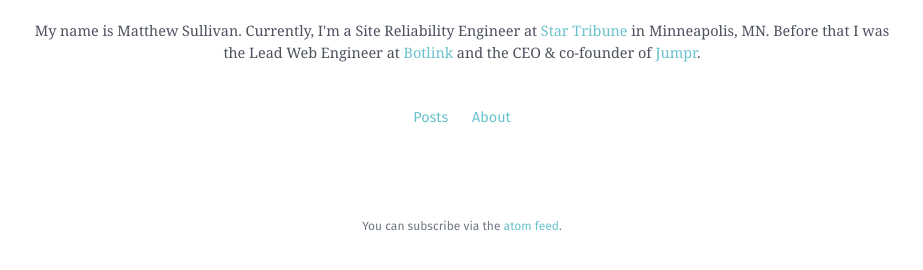
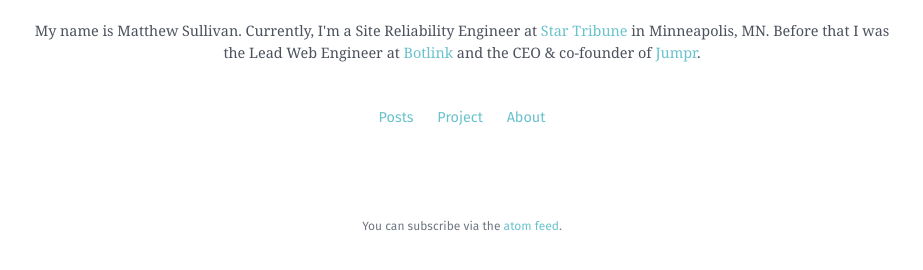
Before and after one commit to msull92/msull92-com, a Jekyll site: the page built from _posts/2017-08-21-rss-to-instapaper-loader.md, in a window 1280 px wide. Shown: the part 954-1224 px from the top of the page, without its empty margins (178-1101 px from the left). Built offline with Jekyll 4.4.1, drawn with Linux system fonts in a browser that asks for light colours; some web fonts are replaced.

Commit message:
Add projects to bottom author include

```diff
--- a/_includes/bio.html
+++ b/_includes/bio.html
@@ -9,6 +9,7 @@
     <br>
     <div class='links'>
       <a id='bio-home-link' href='/'>Posts</a>
+      <a id='bio-home-link' href='/projects/'>Project</a>
       <a id='bio-about-link' href='/about/'>About</a>
     </div>
   </div>
```
